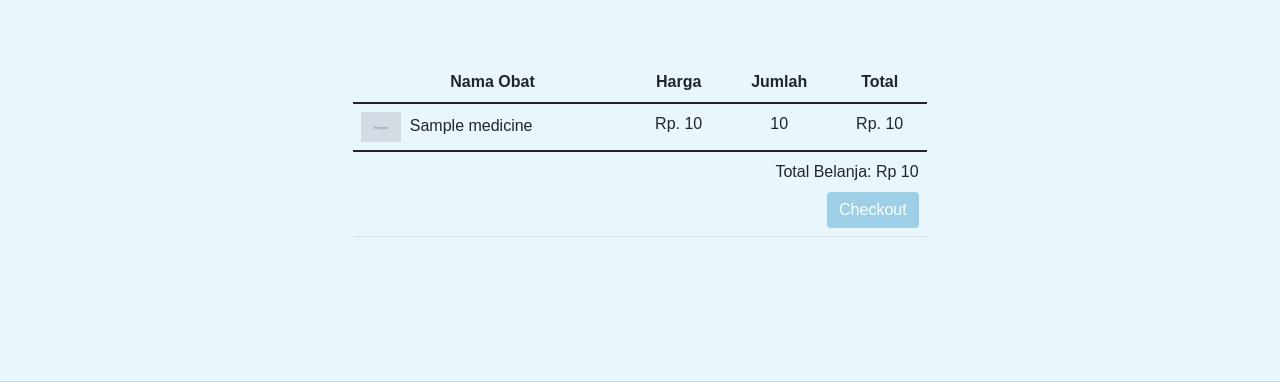
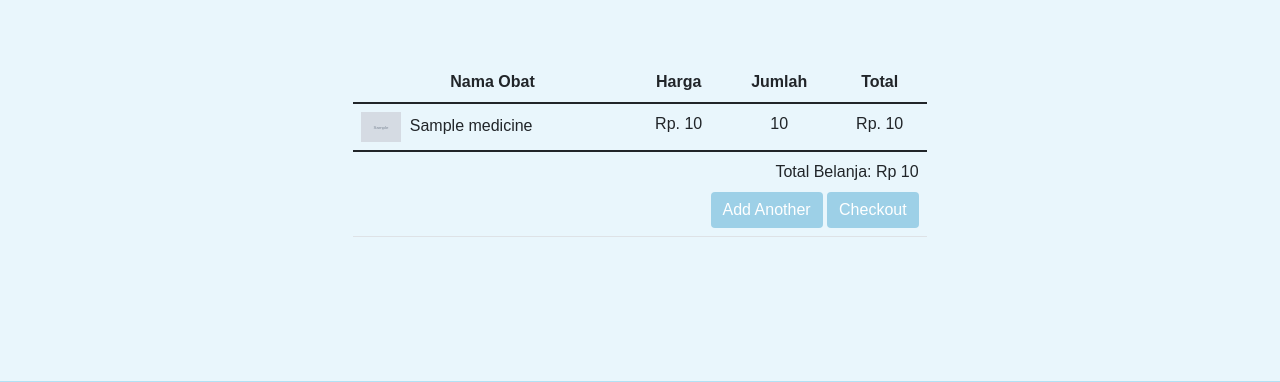
Before and after one commit to putrirj/SI4307_KELOMPOK4_Ipotik, a Laravel app: template ipotik/resources/views/cart/index.blade.php in a window 1280 px wide. Shown: the part 159-541 px from the top of the page. Run offline with Laravel 8, Linux system fonts and the light colour scheme; the template is opened without the code that fills it: most values are stand-ins (such as "Sample title", 1, 10 or a date in 2020); some libraries are stand-ins or nearby versions.

Commit message:
commit Farrel

```diff
--- a/ipotik/resources/views/cart/index.blade.php
+++ b/ipotik/resources/views/cart/index.blade.php
@@ -41,6 +41,7 @@
                                             <tr>
                                                 <td colspan="4" class="text-end">
                                                     <p class="mb-2">Total Belanja: Rp {{ $total }}</p>
+                                                    <a href="{{ route('medicine.index') }}" class="btn btn-primary bg-primary border-0">Add Another</a>
                                                     <button
                                                         class="btn btn-primary bg-primary border-0">Checkout</button>
                                                 </td>
```
